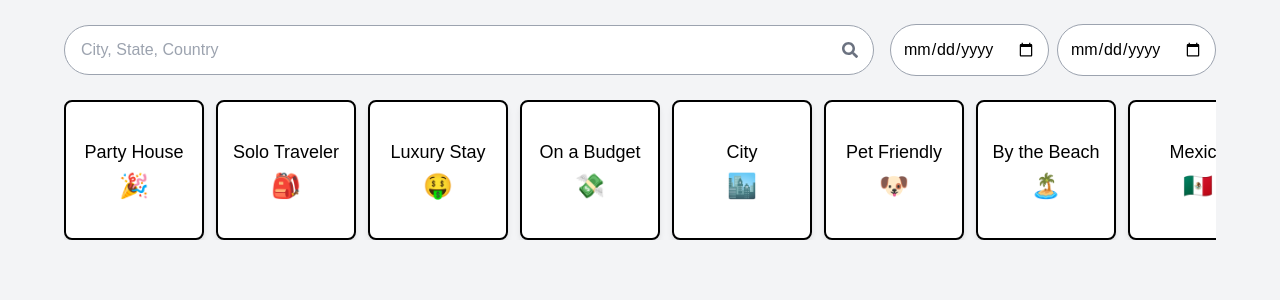
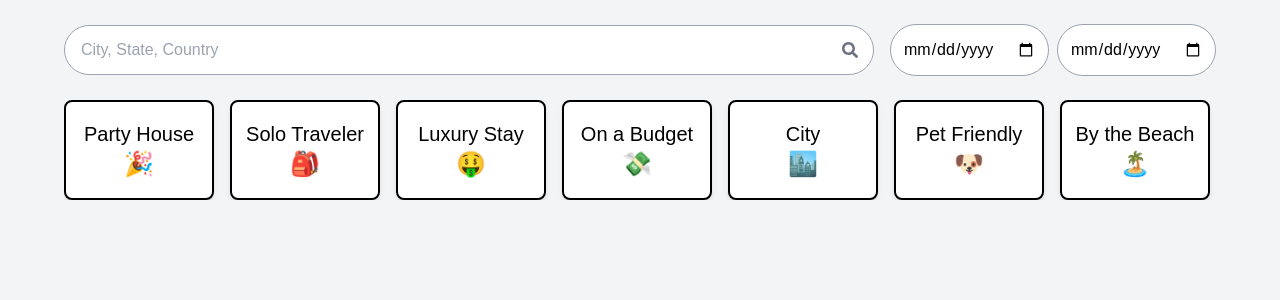
Before and after one commit to amm6758/booking-app, a Next.js app: page / in a window 1280 px wide. Shown: the top 300 px of the page. Built offline with nearby package versions, Linux system fonts and the light colour scheme.

Commit message:
Restored correct functionality, removed scrollbar, and ensured equal box sizes

```diff
--- a/app/page.tsx
+++ b/app/page.tsx
@@ -6,6 +6,7 @@ import { FaSearch } from "react-icons/fa";
 export default function Home() {
   const [search, setSearch] = useState("");
   const categoryRef = useRef(null);
+
   const categories = [
     { label: "Party House", emoji: "🎉" },
     { label: "Solo Traveler", emoji: "🎒" },
@@ -21,8 +22,9 @@ export default function Home() {
 
   return (
     <div className="flex flex-col items-center w-full min-h-screen p-6 bg-gray-100">
-      {/* Search Bar and Date Picker */}
+      {/* Search and Date Picker Section */}
       <div className="w-full max-w-6xl flex flex-col md:flex-row gap-4 items-center">
+        {/* Search Bar */}
         <div className="relative flex-1">
           <input
             type="text"
@@ -33,22 +35,30 @@ export default function Home() {
           />
           <FaSearch className="absolute right-4 top-1/2 transform -translate-y-1/2 text-gray-500" />
         </div>
+
+        {/* Date Picker */}
         <div className="flex gap-2">
-          <input type="date" className="p-3 text-black rounded-full border border-gray-400" />
-          <input type="date" className="p-3 text-black rounded-full border border-gray-400" />
+          <input
+            type="date"
+            className="p-3 text-black rounded-full border border-gray-400"
+          />
+          <input
+            type="date"
+            className="p-3 text-black rounded-full border border-gray-400"
+          />
         </div>
       </div>
 
-      {/* Categories */}
-      <div className="w-full max-w-6xl overflow-hidden mt-6" ref={categoryRef}>
-        <div className="flex gap-3 whitespace-nowrap overflow-x-auto no-scrollbar">
+      {/* Category Boxes Section */}
+      <div className="w-full max-w-6xl mt-6 overflow-hidden">
+        <div ref={categoryRef} className="flex gap-4 overflow-x-auto scrollbar-hide">
           {categories.map((category, index) => (
             <div
               key={index}
-              className="flex flex-col items-center justify-center min-w-[140px] min-h-[140px] bg-white border-2 border-black rounded-lg text-black hover:scale-105 transition-transform cursor-pointer shadow-md"
+              className="flex flex-col items-center justify-center min-w-[150px] h-[100px] bg-white border-2 border-black rounded-lg shadow-md transition-transform transform hover:scale-105 hover:shadow-lg"
             >
-              <span className="text-lg font-medium">{category.label}</span>
-              <span className="text-2xl mt-1">{category.emoji}</span>
+              <span className="text-xl font-medium text-black">{category.label}</span>
+              <span className="text-2xl">{category.emoji}</span>
             </div>
           ))}
         </div>
```
